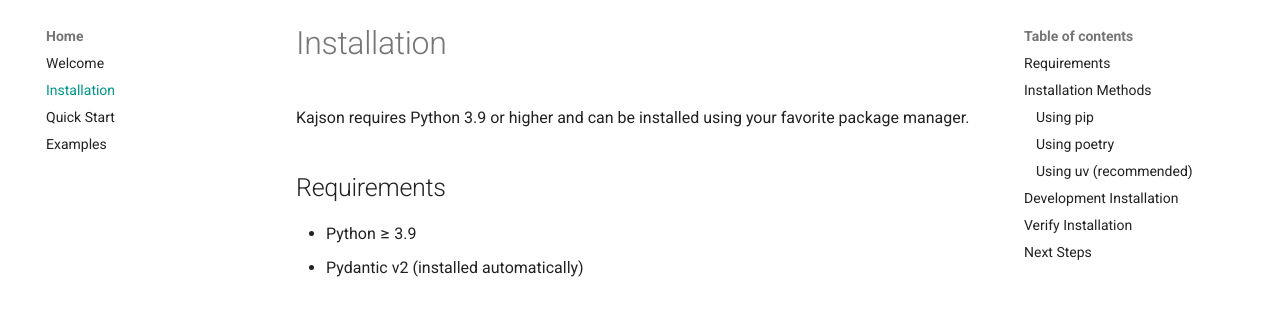
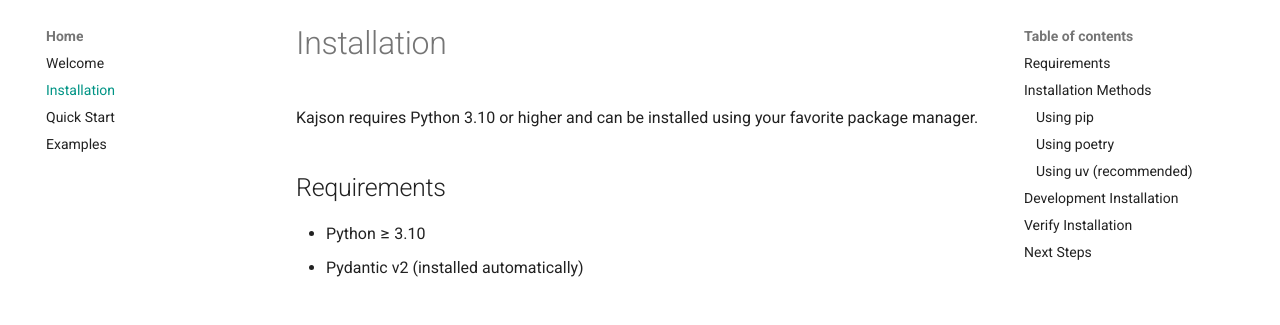
Before and after one commit to Pipelex/kajson, an MkDocs documentation site: the page built from docs/pages/installation.md, in a window 1280 px wide and 900 px high. Shown: the part 123-448 px from the top of the window. Built offline with MkDocs 1.6.1 and Material for MkDocs 9.7.7, drawn with Linux system fonts in a browser that asks for light colours; comment, search, counter and statistics services are not loaded.

Commit message:
Drop Python 3.9 support and add Python 3.13/3.14
Minimum supported version is now Python 3.10. Added 3.13 and 3.14 to
classifiers and CI matrices.

Co-Authored-By: Claude Opus 4.6 (1M context) <noreply@anthropic.com>

```diff
--- a/docs/pages/installation.md
+++ b/docs/pages/installation.md
@@ -1,10 +1,10 @@
 # Installation
 
-Kajson requires Python 3.9 or higher and can be installed using your favorite package manager.
+Kajson requires Python 3.10 or higher and can be installed using your favorite package manager.
 
 ## Requirements
 
-- Python ≥ 3.9
+- Python ≥ 3.10
 - Pydantic v2 (installed automatically)
 
 ## Installation Methods
--- a/pyproject.toml
+++ b/pyproject.toml
@@ -6,13 +6,14 @@ authors = [{ name = "Evotis S.A.S.", email = "evotis@pipelex.com" }]
 maintainers = [{ name = "Pipelex staff", email = "oss@pipelex.com" }]
 license = "Apache-2.0"
 readme = "README.md"
-requires-python = ">=3.9"
+requires-python = ">=3.10"
 classifiers = [
     "Programming Language :: Python :: 3",
-    "Programming Language :: Python :: 3.9",
     "Programming Language :: Python :: 3.10",
     "Programming Language :: Python :: 3.11",
     "Programming Language :: Python :: 3.12",
+    "Programming Language :: Python :: 3.13",
+    "Programming Language :: Python :: 3.14",
     "Operating System :: OS Independent",
     "License :: OSI Approved :: Apache Software License",
 ]
```
Also changed, not shown: CONTRIBUTING.md (+1 -1 lines), README.md (+1 -1 lines), examples/README.md (+1 -1 lines), 3 other files.
